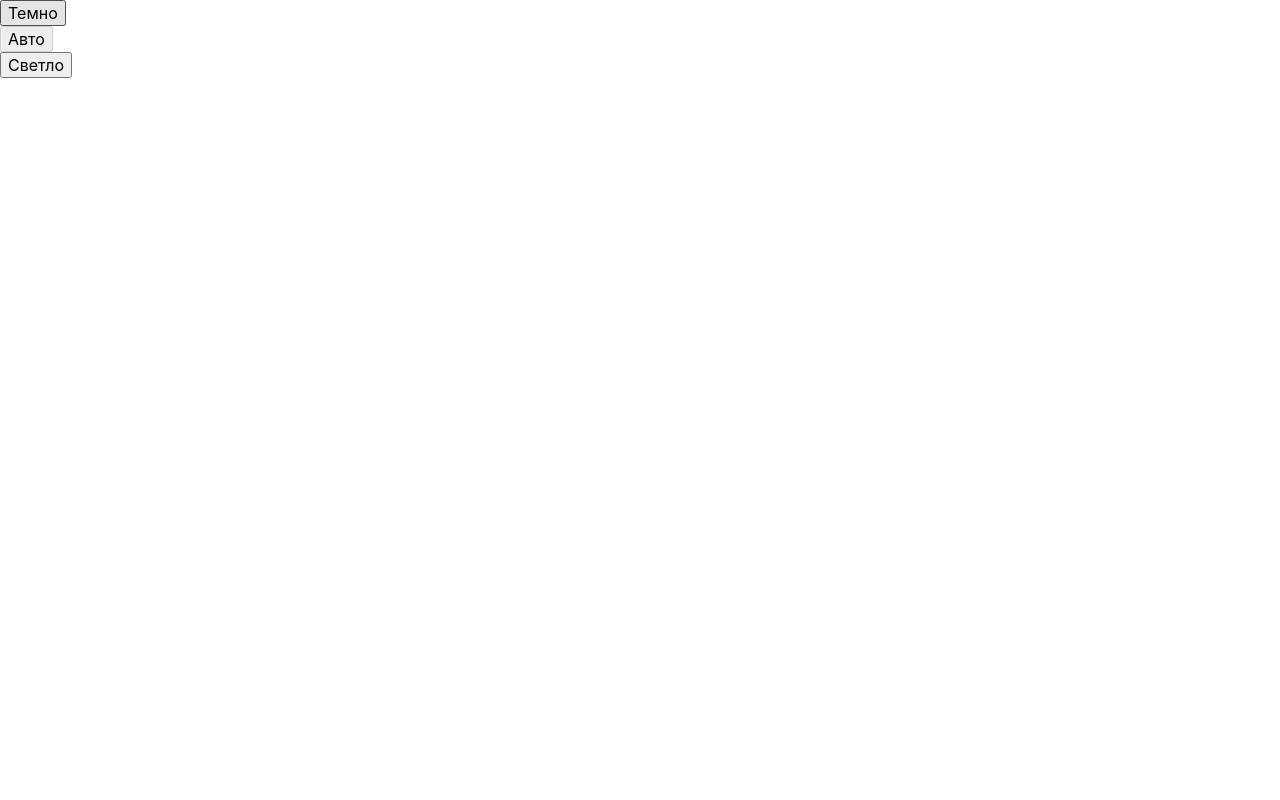
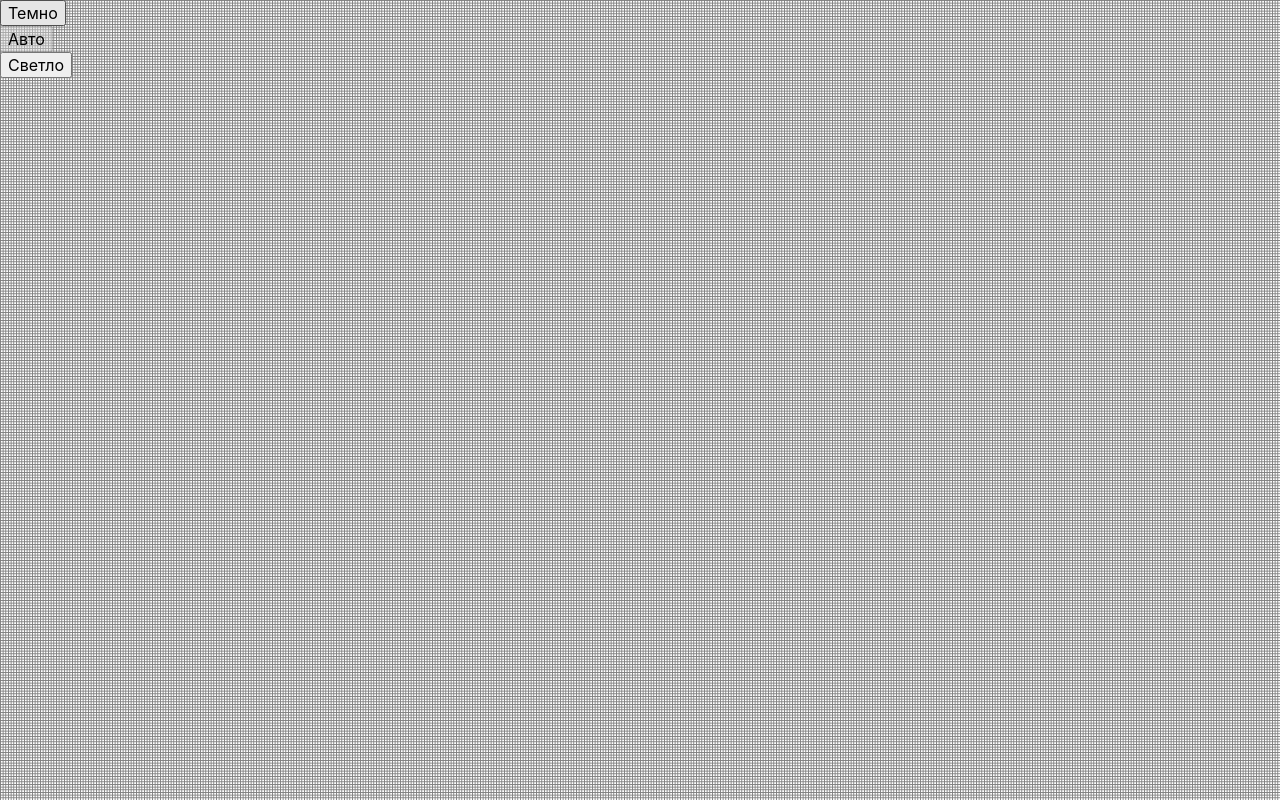
Before and after one commit to Shepard2154/zakrivayuschiy-teg, a website: page index.html in a window 1280 px wide. Drawn offline with Linux system fonts and the light colour scheme.

Commit message:
feat: step #4 from recomendations is done

```diff
--- a/index.html
+++ b/index.html
@@ -11,8 +11,8 @@
     <link rel="stylesheet" href="./styles/animations.css" />
     <link rel="stylesheet" href="./styles/themes.css" />
     <meta name="color-scheme" content="dark light" />
+    <link rel="icon" href="./images/favicon.svg" type="image/svg+xml" />
     <link rel="icon" href="./images/favicon.ico" sizes="any" />
-    <link rel="icon" href="./images/favicon.svg" type="image/svg+xml" />
     <link rel="apple-touch-icon" href="./images/favicon-min.png" />
   </head>
   <body class="page">
--- a/styles/globals.css
+++ b/styles/globals.css
@@ -6,6 +6,10 @@
 *::after,
 *::before {
   box-sizing: border-box;
+}
+
+html {
+  color-scheme: light dark;
 }
 
 body {
--- a/styles/style.css
+++ b/styles/style.css
@@ -21,4 +21,9 @@
   min-block-size: 100dvb;
   color: var(--accent-color);
   background-color: var(--bg-color);
+  background-image: var(--bg-image);
+  background-repeat: no-repeat;
+  background-position: center center;
+  background-size: cover;
+  background-attachment: fixed;
 }
```
Also changed, not shown: images/favicon.svg.
